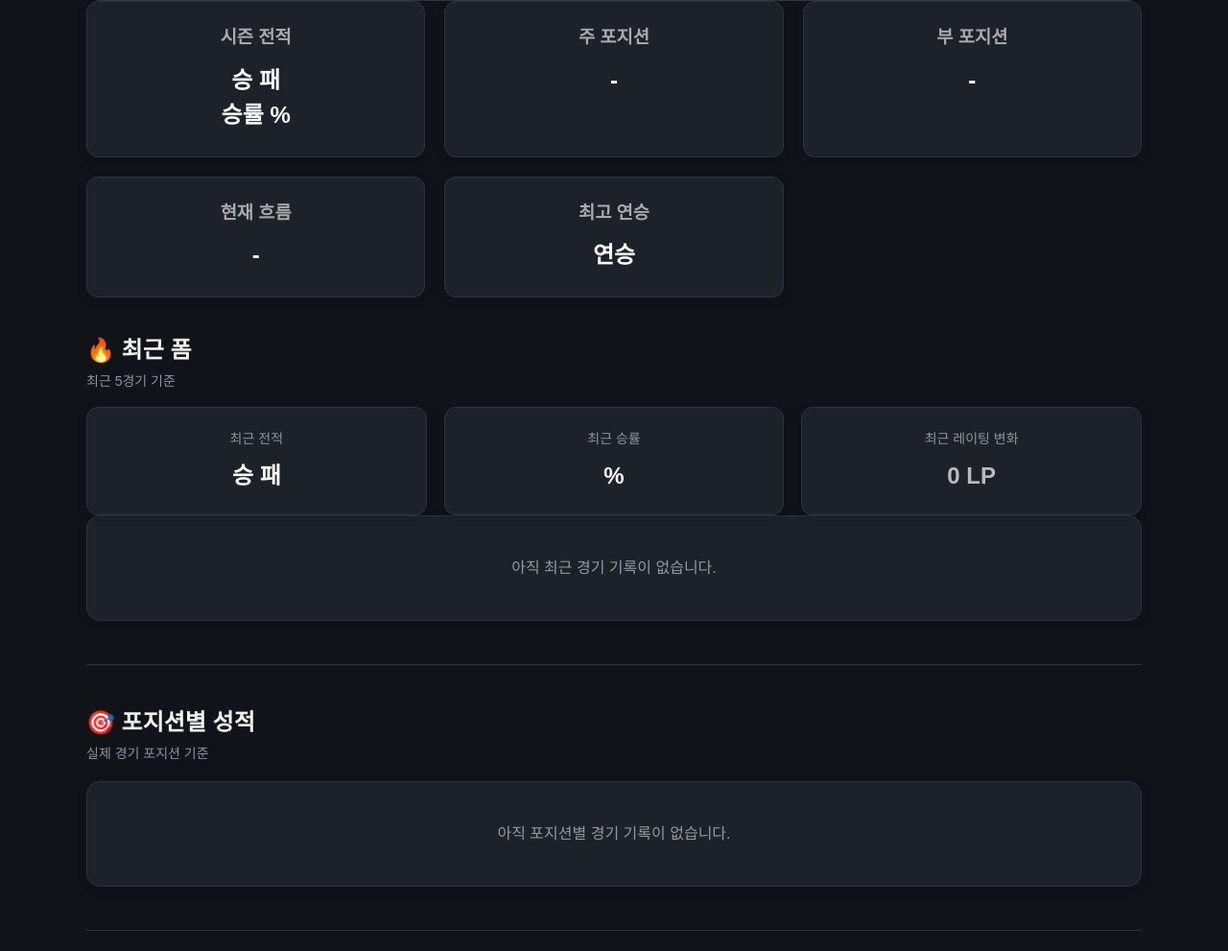
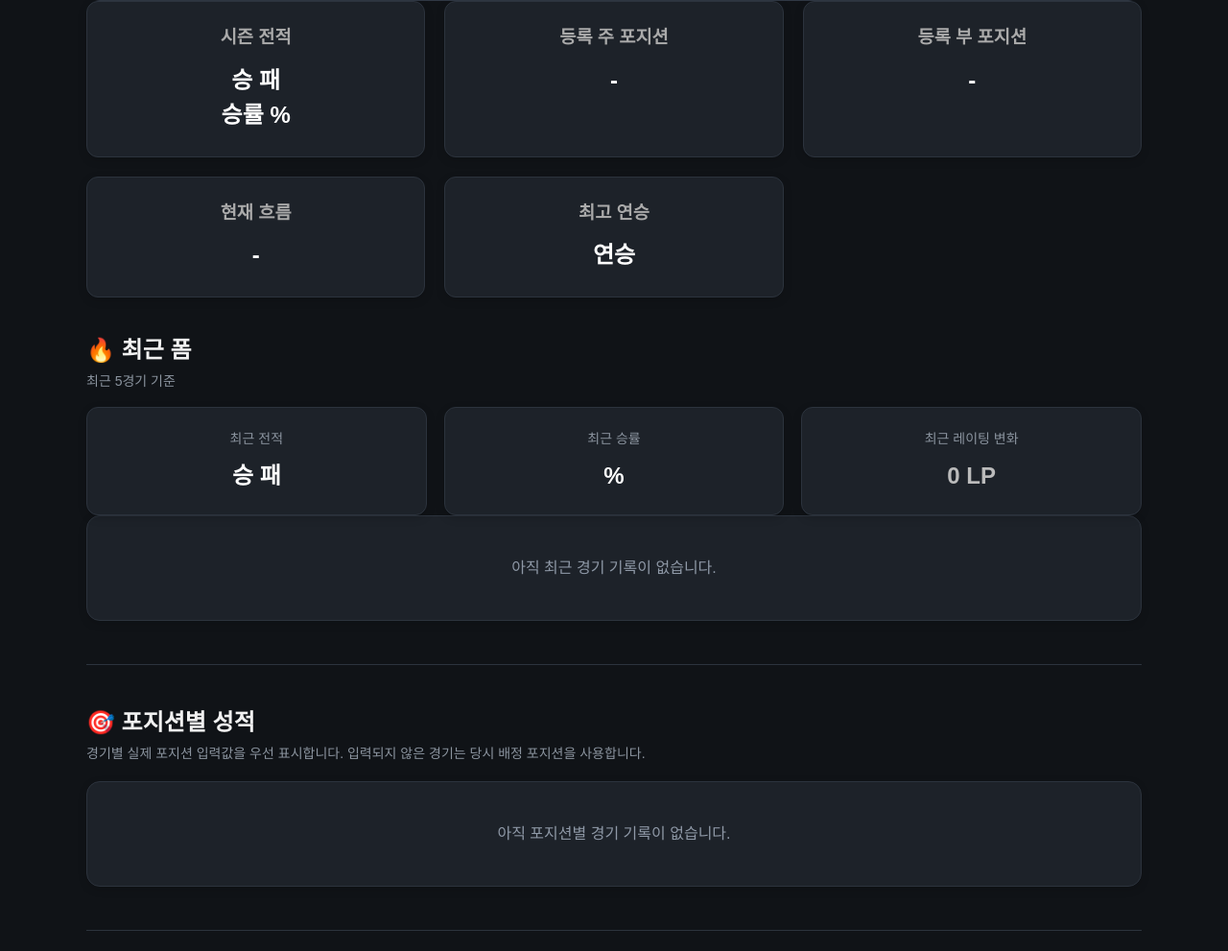
Before and after one commit to lightfnal/kkobung-gg, a FastAPI app: template web/templates/player.html in a window 1280 px wide. Shown: the part 785-1776 px from the top of the page at 96% size. Run offline with FastAPI, Linux system fonts and the light colour scheme; the template is opened without the code that fills it, so the values that code supplies are empty; parts of the project's set-up code (start-up, migrations or seed data) failed here and were passed over.

Commit message:
Add files via upload

```diff
--- a/web/templates/player.html
+++ b/web/templates/player.html
@@ -355,7 +355,7 @@
     <div class="stat-card">
 
         <h3>
-            주 포지션
+            등록 주 포지션
         </h3>
 
         <p>
@@ -368,7 +368,7 @@
     <div class="stat-card">
 
         <h3>
-            부 포지션
+            등록 부 포지션
         </h3>
 
         <p>
@@ -642,7 +642,7 @@
         </h2>
 
         <p>
-            실제 경기 포지션 기준
+            경기별 실제 포지션 입력값을 우선 표시합니다. 입력되지 않은 경기는 당시 배정 포지션을 사용합니다.
         </p>
 
     </div>
```
